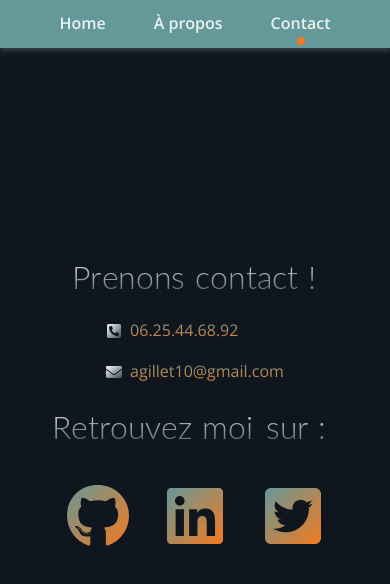
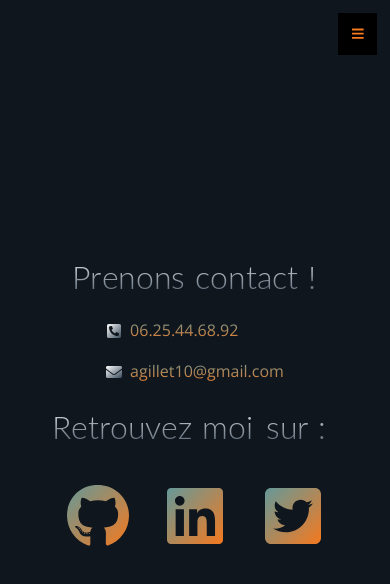
Before and after one commit to Agillet/UnexpectedToken, a React (Create React App) app: page /contact in a window 390 px wide. Shown: the top 584 px of the page. Built offline with nearby package versions, Linux system fonts and the light colour scheme; the HTML template or start-up script is replaced by a standard one.

Commit message:
mobile menu

```diff
--- a/src/App.scss
+++ b/src/App.scss
@@ -32,6 +32,7 @@ body {
 
 .page {
   padding: 3em 7em;
+  height: 100%;
   &.home {
     height: 100%;
     display: flex;
@@ -113,20 +114,17 @@ body {
   backface-visibility: hidden;
   -webkit-background-clip: text;
   -webkit-text-fill-color: transparent;
+  z-index: 0;
   &.name {
     background-image: -webkit-linear-gradient(#659999, #f4791f);
   }
 }
 
-// .skills-wrapper,
-// .tools-wrapper {
-//   height: 100vh;
-// }
-
 .skills-wrapper {
   display: flex;
   justify-content: center;
   align-items: center;
+  height: 100%;
   .title {
     margin-bottom: 1em;
     white-space: nowrap;
@@ -187,18 +185,32 @@ body {
 #top-nav-container {
   position: fixed;
   width: 100%;
-  height: 3em;
-  background-color: #659999;
   box-shadow: 0px 3px 5px 0px rgba(68, 77, 88, 0.75);
   -webkit-box-shadow: 0px 3px 5px 0px rgba(68, 77, 88, 0.75);
   -moz-box-shadow: 0px 3px 5px 0px rgba(68, 77, 88, 0.75);
+  z-index: 100;
+  @media screen and (max-width: 768px) {
+    .top-nav.open {
+      display: flex;
+      height: 100vh;
+      flex-direction: column;
+      a {
+        margin: 2em 0;
+      }
+    }
+  }
   .top-nav {
-    min-height: 100%;
+    position: relative;
+    height: 3em;
+    background-color: #659999;
     display: flex;
     align-items: center;
     justify-content: space-around;
     justify-content: center;
     margin: 0 auto;
+    @media screen and (max-width: 768px) {
+      display: none;
+    }
     a {
       color: rgba(#fff, 0.87);
       text-decoration: none;
@@ -215,6 +227,19 @@ body {
         top: 100%;
         left: calc(50% - 4px);
       }
+    }
+  }
+  .mobile-menu-toggle {
+    display: none;
+    position: fixed;
+    background-color: black;
+    border: none;
+    padding: 1em;
+    top: 1em;
+    right: 1em;
+    color: #f4791f;
+    @media screen and (max-width: 768px) {
+      display: block;
     }
   }
 }
@@ -263,12 +288,7 @@ body {
 }
 
 .tools-wrapper {
-  opacity: 0;
-  transition: opacity 1s ease-in-out;
-  margin-top: 3em;
-  &.visible {
-    opacity: 1;
-  }
+  padding: 2em;
 }
 
 .progress-bar {
@@ -278,6 +298,16 @@ body {
   &-title {
     font-size: 2em;
     color: rgba(#fff, 0.87);
+    margin-top: 1em;
+    @media screen and (max-width: 1100px) {
+      font-size: 1.5em;
+    }
+    @media screen and (max-width: 768px) {
+      font-size: 1em;
+    }
+    @media screen and (max-width: 380px) {
+      font-size: 1em;
+    }
   }
   &-container {
     height: 3px;
--- a/src/Router.js
+++ b/src/Router.js
@@ -3,6 +3,7 @@ import { Route, Switch } from 'react-router';
 import Contact from './views/Contact';
 import Home from './views/Home';
 import About from './views/About';
+import Skills from './views/Skills';
 
 function Router() {
   return (
@@ -14,6 +15,7 @@ function Router() {
             <Switch location={location}>
               <Route exact path="/" component={Home} />
               <Route exact path="/about-me" component={About} />
+              <Route exact path="/skills" component={Skills} />
               <Route exact path="/contact" component={Contact} />
             </Switch>
           );
--- a/src/blocks/ToolsAndSkills.js
+++ b/src/blocks/ToolsAndSkills.js
@@ -4,12 +4,12 @@ import Letter from '../components/Letter'
 import ProgressBar from '../components/ProgressBar'
 import useOnScreen from '../hooks/useOnScreen';
 
-function ToolsAndSkills({ title }) {
+function ToolsAndSkills() {
   const wrapperRef = useRef(null);
-  const isVisible = useOnScreen(wrapperRef);
+  const title = "outils & compétences";
 
   return (
-    <div ref={wrapperRef} className={`tools-wrapper ${isVisible ? 'visible' : ''}`}>
+    <div ref={wrapperRef} className="tools-wrapper">
       <h2 className="title">
         <div className="title-line">
           {
@@ -23,7 +23,6 @@ function ToolsAndSkills({ title }) {
         icon={faHtml5}
         completed={75}
         index={1}
-        isVisible={isVisible}
       />
       <ProgressBar
         bgcolor="#264DE4"
@@ -31,7 +30,6 @@ function ToolsAndSkills({ title }) {
         icon={faCss3}
         completed={75}
         index={2}
-        isVisible={isVisible}
       />
       <ProgressBar
         bgcolor="#ccbd49"
@@ -39,7 +37,6 @@ function ToolsAndSkills({ title }) {
         icon={faJs}
         completed={80}
         index={3}
-        isVisible={isVisible}
       />
       <ProgressBar
         bgcolor="#19c6e6"
@@ -47,7 +44,6 @@ function ToolsAndSkills({ title }) {
         icon={faReact}
         completed={80}
         index={4}
-        isVisible={isVisible}
       />
       <ProgressBar
         bgcolor="#D6002F"
@@ -55,7 +51,6 @@ function ToolsAndSkills({ title }) {
         icon={faAngular}
         completed={50}
         index={5}
-        isVisible={isVisible}
       />
       <ProgressBar
         bgcolor="#19c6e6"
@@ -63,7 +58,6 @@ function ToolsAndSkills({ title }) {
         icon={faReact}
         completed={70}
         index={6}
-        isVisible={isVisible}
       />
     </div>
   )
--- a/src/components/Nav.js
+++ b/src/components/Nav.js
@@ -1,14 +1,22 @@
-import React from 'react'
+import { faBars, faTimes } from '@fortawesome/free-solid-svg-icons'
+import { FontAwesomeIcon } from '@fortawesome/react-fontawesome'
+import React, { useState } from 'react'
 import { Link, NavLink } from 'react-router-dom'
 
 function Nav() {
+  const [active, setActive] = useState(false);
+
   return (
     <nav id="top-nav-container">
-      <div className="top-nav">
-        <NavLink exact to="/">Home</NavLink>
-        <NavLink exact to="/about-me">À propos</NavLink>
-        <NavLink exact to="/contact">Contact</NavLink>
+      <div className={`top-nav ${active && 'open'}`}>
+        <NavLink onClick={() => setActive(false)} exact to="/">Home</NavLink>
+        <NavLink onClick={() => setActive(false)} exact to="/about-me">À propos</NavLink>
+        <NavLink onClick={() => setActive(false)} exact to="/skills">Compétences</NavLink>
+        <NavLink onClick={() => setActive(false)} exact to="/contact">Contact</NavLink>
       </div>
+      <button className="mobile-menu-toggle" onClick={() => setActive(!active)}>
+        <FontAwesomeIcon icon={active ? faTimes : faBars} />
+      </button>
     </nav>
   )
 }
--- a/src/components/ProgressBar.js
+++ b/src/components/ProgressBar.js
@@ -1,16 +1,12 @@
 import { FontAwesomeIcon } from '@fortawesome/react-fontawesome';
 import React, { useEffect, useState } from 'react'
 
-const ProgressBar = ({ bgcolor, completed, title, index, icon, isVisible }) => {
+const ProgressBar = ({ bgcolor, completed, title, index, icon }) => {
   const [progress, setProgress] = useState(0);
 
   useEffect(() => {
-    if (isVisible) {
-      setTimeout(() => setProgress(completed), (index * 500) + 500);
-    } else {
-      setProgress(0);
-    }
-  }, [completed, index, isVisible]);
+    setTimeout(() => setProgress(completed), (index * 500) + 500);
+  }, [completed, index]);
 
   return (
     <>
--- a/src/views/About.js
+++ b/src/views/About.js
@@ -7,7 +7,6 @@ import ToolsAndSkills from '../blocks/ToolsAndSkills';
 function About() {
 
   const title = "À propos de moi";
-  const title2 = "outils & compétences";
 
   return (
     <div className="page">
@@ -15,7 +14,6 @@ function About() {
         <AboutMeText title={title} />
         <SkillsCanvas />
       </div>
-      <ToolsAndSkills title={title2} />
     </div>
   )
 }
--- /dev/null
+++ b/src/views/Skills.js
@@ -0,0 +1,12 @@
+import React from 'react'
+import ToolsAndSkills from '../blocks/ToolsAndSkills'
+
+function Skills() {
+  return (
+    <div className="page">
+      <ToolsAndSkills />
+    </div>
+  )
+}
+
+export default Skills
```
Also changed, not shown: src/components/ScrollButton.js (+11 -0 lines).
